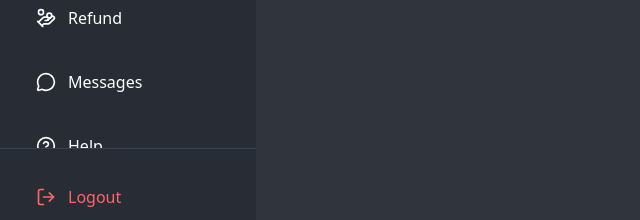
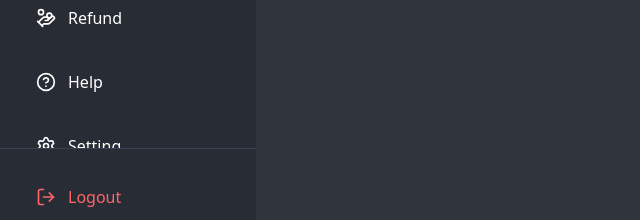
Before and after one commit to DarwinMelaya/Harmony-Hub-Guevaras, a React (Vite) app in the folder frontend/: page /my-chat in a window 1280 px wide. Shown: the part 555-775 px from the top of the page, without its empty margins (0-640 px from the left). Built offline with nearby package versions, Linux system fonts and the light colour scheme; sample sign-in values are in the browser's storage.

Commit message:
Add Owner chat page

```diff
--- a/frontend/src/Routers/Routers.jsx
+++ b/frontend/src/Routers/Routers.jsx
@@ -24,8 +24,8 @@ import {
   StaffBooking,
   ArtistDashboard,
   ArtistBooking,
-  AdminChat,
   UserChat,
+  OwnerChat,
 } from "../pages";
 import ProtectedRoute from "../components/Security/ProtectedRoute";
 import GoogleOAuthCallback from "../components/Security/GoogleOAuthCallback";
@@ -89,14 +89,7 @@ export const Routers = () => {
             </ProtectedRoute>
           }
         />
-        <Route
-          path="/admin-chat"
-          element={
-            <ProtectedRoute requiredRole={["admin", "owner"]}>
-              <AdminChat />
-            </ProtectedRoute>
-          }
-        />
+
         {/* Protected Client Pages */}
         <Route
           path="/user-home"
@@ -171,6 +164,14 @@ export const Routers = () => {
             </ProtectedRoute>
           }
         />
+        <Route
+          path="/owner-chat"
+          element={
+            <ProtectedRoute requiredRole={["owner"]}>
+              <OwnerChat />
+            </ProtectedRoute>
+          }
+        />
         {/* Protected Staff Pages */}
         <Route
           path="/staff-dashboard"
--- a/frontend/src/components/Sidebar/AdminSidebar.jsx
+++ b/frontend/src/components/Sidebar/AdminSidebar.jsx
@@ -67,12 +67,12 @@ const AdminSidebar = ({ onNavigate }) => {
       path: "/admin-refund",
       isActive: location.pathname === "/admin-refund",
     },
-    {
-      icon: MessageCircle,
-      text: "Messages",
-      path: "/admin-chat",
-      isActive: location.pathname === "/admin-chat",
-    },
+    // {
+    //   icon: MessageCircle,
+    //   text: "Messages",
+    //   path: "/admin-chat",
+    //   isActive: location.pathname === "/admin-chat",
+    // },
     {
       icon: HelpCircle,
       text: "Help",
--- a/frontend/src/components/Sidebar/OwnerSidebar.jsx
+++ b/frontend/src/components/Sidebar/OwnerSidebar.jsx
@@ -69,9 +69,9 @@ const OwnerSidebar = ({ onNavigate }) => {
     },
     {
       icon: MessageCircle,
-      text: "Message",
-      path: "/admin-message",
-      isActive: location.pathname === "/admin-message",
+      text: "Messages",
+      path: "/owner-chat",
+      isActive: location.pathname === "/owner-chat",
     },
     {
       icon: HelpCircle,
--- a/frontend/src/pages/index.js
+++ b/frontend/src/pages/index.js
@@ -11,7 +11,6 @@ export { default as User } from "./admin/User";
 export { default as Musician } from "./admin/Musician";
 export { default as Packages } from "./admin/Packages";
 export { default as Booking } from "./admin/Booking";
-export { default as AdminChat } from "./admin/AdminChat";
 
 // User Pages
 export { default as UserBooking } from "./users/UserBooking";
@@ -25,6 +24,7 @@ export { default as OwnerMusician } from "./owner/OwnerMusician";
 export { default as OwnerPackages } from "./owner/OwnerPackages";
 export { default as OwnerUser } from "./owner/OwnerUser";
 export { default as OwnerBooking } from "./owner/OwnerBooking";
+export { default as OwnerChat } from "./owner/OwnerChat";
 
 // Staff Pages
 export { default as StaffDashboard } from "./staff/StaffDashboard";
--- a/frontend/src/pages/admin/AdminChat.jsx
+++ b/frontend/src/pages/owner/OwnerChat.jsx
@@ -1,15 +1,15 @@
 import Layout from "../../components/Layout/Layout";
 
-const AdminChat = () => {
+const OwnerChat = () => {
   return (
     <Layout>
       <div className="bg-[#30343c] min-h-screen w-full text-white p-8">
         <div className="max-w-6xl mx-auto">
-          <h1 className="text-2xl font-bold mb-6">Chat</h1>
+          <h1 className="text-2xl font-bold mb-6">Messages</h1>
         </div>
       </div>
     </Layout>
   );
 };
 
-export default AdminChat;
+export default OwnerChat;
```
